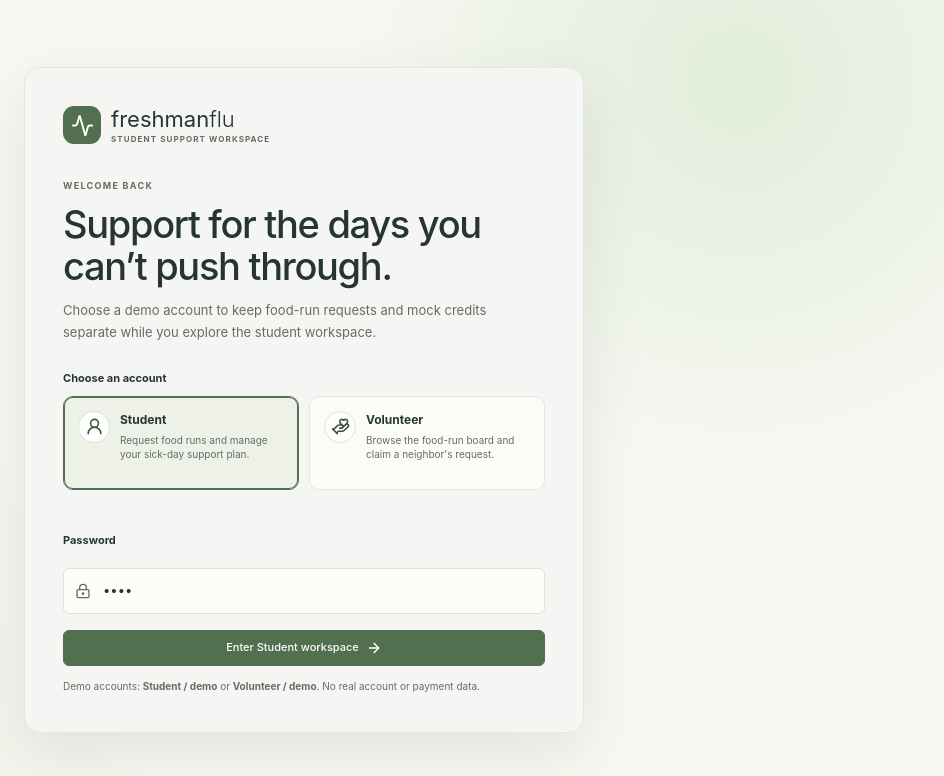
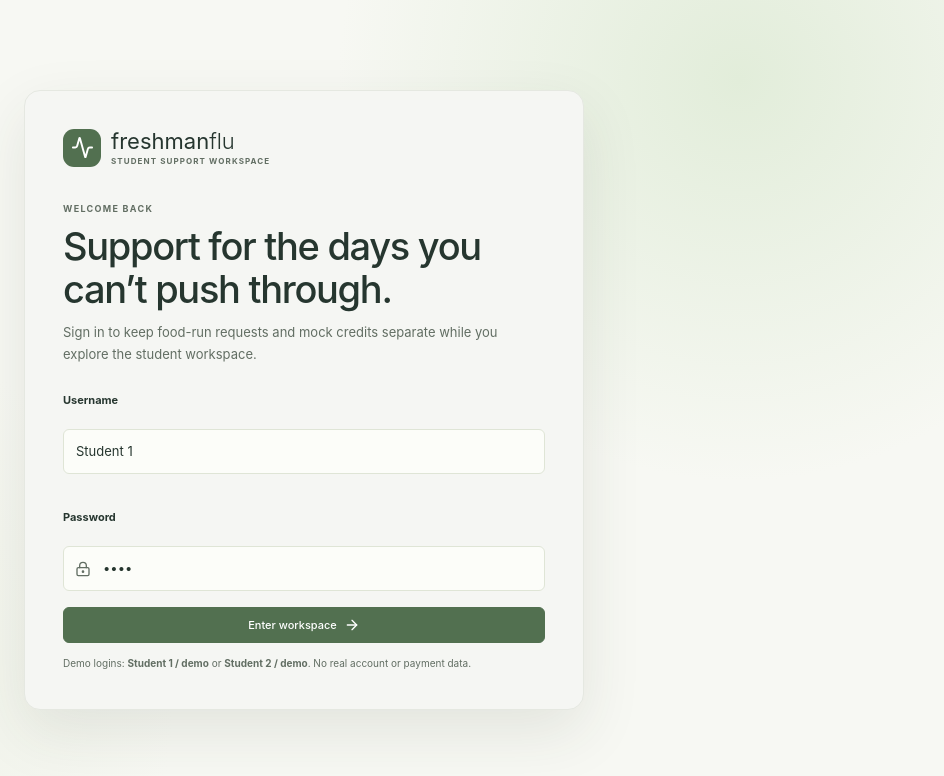
Before and after one commit to prithwiraj10/HackMIT, a Next.js app in the folder frontend/: page /admin in a window 1280 px wide. Shown: the top 776 px of the page, without its empty margins (336-1280 px from the left). Built offline with nearby package versions, Linux system fonts and the light colour scheme.

Commit message:
Use two student demo accounts

```diff
--- a/frontend/src/components/support-workspace.tsx
+++ b/frontend/src/components/support-workspace.tsx
@@ -11,7 +11,6 @@ import {
   ChevronDown,
   ChevronRight,
   HeartPulse,
-  HandHeart,
   LockKeyhole,
   LogOut,
   MapPin,
@@ -20,7 +19,6 @@ import {
   ShoppingBag,
   Trash2,
   Utensils,
-  UserRound,
   Volume2,
 } from "lucide-react";
 import { SYMPTOMS, type CheckIn } from "@/lib/support-data";
@@ -84,23 +82,14 @@ const HEADINGS: Record<Tab, { crumb: string; title: string; lede: string }> = {
 
 const STORAGE_KEY = "freshman-flu-checkins";
 const SESSION_KEY = "freshman-flu-student-session";
-const DEMO_ACCOUNTS = [
-  {
-    name: "Student",
-    role: "Request food runs and manage your sick-day support plan.",
-    Icon: UserRound,
-  },
-  {
-    name: "Volunteer",
-    role: "Browse the food-run board and claim a neighbor's request.",
-    Icon: HandHeart,
-  },
-] as const;
+const DEMO_ACCOUNTS = ["Student 1", "Student 2"] as const;
+type DemoAccountName = (typeof DEMO_ACCOUNTS)[number];
 
-type DemoAccountName = (typeof DEMO_ACCOUNTS)[number]["name"];
-
-function isDemoAccount(value: string | null): value is DemoAccountName {
-  return DEMO_ACCOUNTS.some((account) => account.name === value);
+function normalizeDemoAccount(value: string | null): DemoAccountName | null {
+  const match = DEMO_ACCOUNTS.find(
+    (account) => account.toLowerCase() === value?.trim().toLowerCase(),
+  );
+  return match ?? null;
 }
 
 function loadCheckIns(): CheckIn[] {
@@ -125,7 +114,7 @@ export function SupportWorkspace() {
     setCheckIns(loadCheckIns());
     setPosts(loadForumPosts());
     const savedAccount = localStorage.getItem(SESSION_KEY);
-    setStudentName(isDemoAccount(savedAccount) ? savedAccount : null);
+    setStudentName(normalizeDemoAccount(savedAccount));
   }, []);
 
   const navigate = (next: Tab) => {
@@ -276,14 +265,15 @@ function StudentSignIn({
 }: {
   onSignIn: (account: DemoAccountName) => void;
 }) {
-  const [account, setAccount] = useState<DemoAccountName>("Student");
+  const [username, setUsername] = useState("Student 1");
   const [password, setPassword] = useState("demo");
   const [error, setError] = useState("");
 
   const submit = (event: FormEvent<HTMLFormElement>) => {
     event.preventDefault();
-    if (password !== "demo") {
-      setError("Use the demo password shown below.");
+    const account = normalizeDemoAccount(username);
+    if (!account || password !== "demo") {
+      setError("Use Student 1 or Student 2 with the demo password.");
       return;
     }
     onSignIn(account);
@@ -304,38 +294,24 @@ function StudentSignIn({
         <span className="eyebrow">WELCOME BACK</span>
         <h1>Support for the days you can’t push through.</h1>
         <p className="sign-in-intro">
-          Choose a demo account to keep food-run requests and mock credits
-          separate while you explore the student workspace.
+          Sign in to keep food-run requests and mock credits separate while
+          you explore the student workspace.
         </p>
 
         <form onSubmit={submit}>
-          <fieldset className="account-picker">
-            <legend>Choose an account</legend>
-            <div className="account-options">
-              {DEMO_ACCOUNTS.map(({ name, role, Icon }) => (
-                <button
-                  key={name}
-                  type="button"
-                  className={
-                    account === name
-                      ? "account-option selected"
-                      : "account-option"
-                  }
-                  aria-pressed={account === name}
-                  onClick={() => {
-                    setAccount(name);
-                    setError("");
-                  }}
-                >
-                  <span className="account-icon"><Icon size={19} /></span>
-                  <span>
-                    <strong>{name}</strong>
-                    <small>{role}</small>
-                  </span>
-                </button>
-              ))}
-            </div>
-          </fieldset>
+          <label className="field-label" htmlFor="demo-username">
+            Username
+          </label>
+          <input
+            id="demo-username"
+            className="text-input"
+            value={username}
+            onChange={(event) => {
+              setUsername(event.target.value);
+              setError("");
+            }}
+            autoComplete="username"
+          />
           <label className="field-label" htmlFor="demo-password">
             Password
           </label>
@@ -355,12 +331,12 @@ function StudentSignIn({
           </div>
           {error && <p className="sign-in-error" role="alert">{error}</p>}
           <button className="button primary sign-in-button" type="submit">
-            Enter {account} workspace <ArrowRight size={16} />
+            Enter workspace <ArrowRight size={16} />
           </button>
         </form>
         <p className="support-hint">
-          Demo accounts: <strong>Student / demo</strong> or{" "}
-          <strong>Volunteer / demo</strong>. No real account or payment data.
+          Demo logins: <strong>Student 1 / demo</strong> or{" "}
+          <strong>Student 2 / demo</strong>. No real account or payment data.
         </p>
       </section>
     </main>
--- a/frontend/src/components/support.css
+++ b/frontend/src/components/support.css
@@ -439,69 +439,10 @@
   gap: 11px;
   margin-top: 27px;
 }
-.account-picker {
-  margin: 0 0 7px;
-  padding: 0;
-  border: 0;
-}
-.account-picker legend,
 .sign-in-card .field-label {
   color: var(--ink);
   font-size: 11px;
   font-weight: 650;
-}
-.account-picker legend {
-  margin-bottom: 9px;
-}
-.account-options {
-  display: grid;
-  grid-template-columns: 1fr 1fr;
-  gap: 10px;
-}
-.account-option {
-  display: flex;
-  min-height: 94px;
-  gap: 10px;
-  padding: 14px;
-  text-align: left;
-  color: var(--ink);
-  background: #fbfcf8;
-  border: 1px solid var(--border);
-  border-radius: 10px;
-}
-.account-option:hover {
-  background: var(--olive-light);
-  border-color: #c8d4bf;
-}
-.account-option.selected {
-  background: var(--olive-light);
-  border-color: var(--olive);
-  box-shadow: inset 0 0 0 1px var(--olive);
-}
-.account-icon {
-  display: grid;
-  place-items: center;
-  width: 32px;
-  height: 32px;
-  flex: 0 0 32px;
-  color: var(--olive-dark);
-  background: #fff;
-  border: 1px solid #dce5d4;
-  border-radius: 50%;
-}
-.account-option strong,
-.account-option small {
-  display: block;
-}
-.account-option strong {
-  font-size: 12px;
-  font-weight: 650;
-}
-.account-option small {
-  margin-top: 4px;
-  color: var(--muted);
-  font-size: 10px;
-  line-height: 1.45;
 }
 .password-input-wrap {
   position: relative;
@@ -583,17 +524,8 @@
     radial-gradient(circle at 84% 10%, #273025 0, transparent 31%),
     #101511;
 }
-.theme-dark .sign-in-card,
-.theme-dark .account-option,
-.theme-dark .account-icon {
+.theme-dark .sign-in-card {
   background: #161d17;
-}
-.theme-dark .account-option:hover,
-.theme-dark .account-option.selected {
-  background: #202b20;
-}
-.theme-dark .account-icon {
-  border-color: #354534;
 }
 
 @media (max-width: 1200px) {
@@ -629,10 +561,4 @@
   .sign-in-brand {
     margin-bottom: 27px;
   }
-  .account-options {
-    grid-template-columns: 1fr;
-  }
-  .account-option {
-    min-height: 76px;
-  }
 }
```
